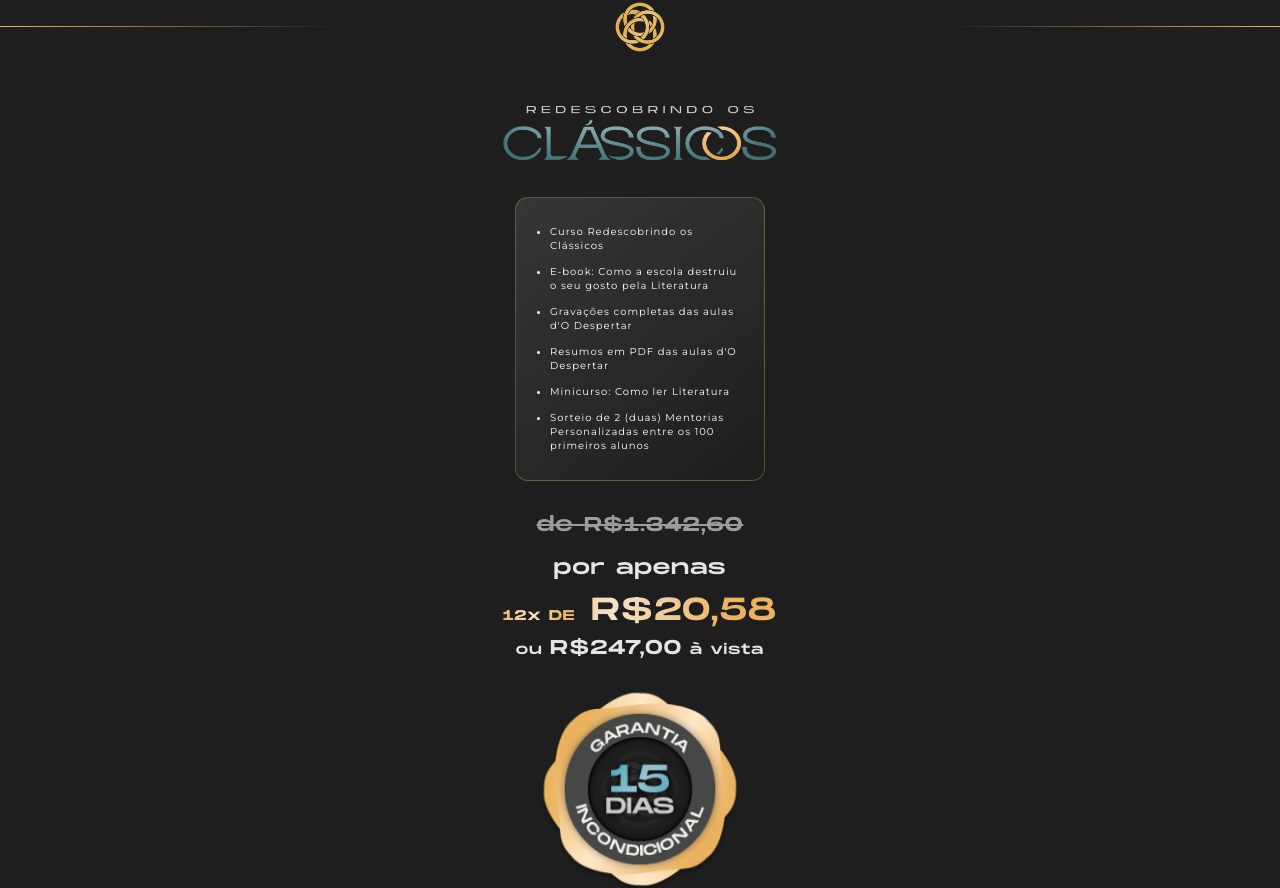
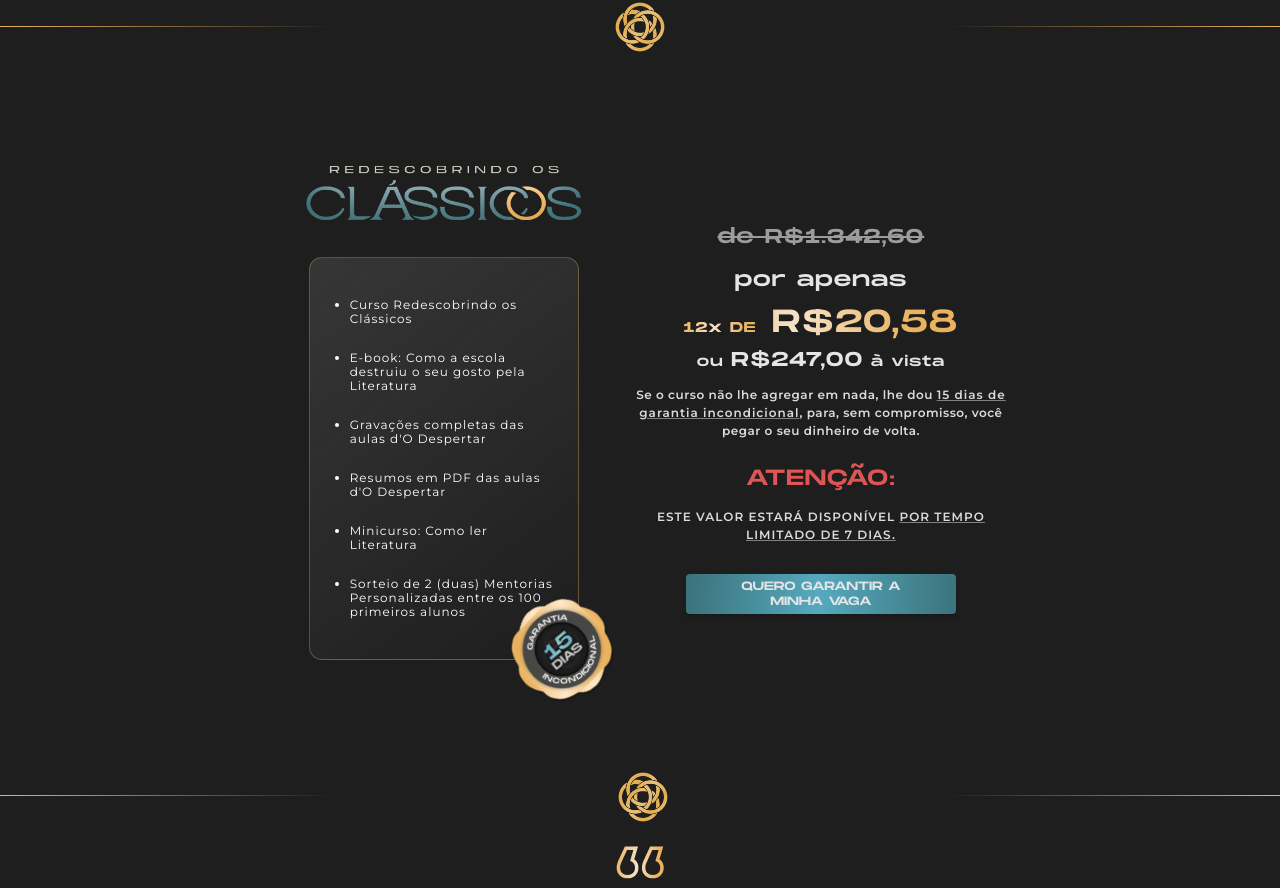
Before and after one commit to MatheusLasserre/matheus-araujo-website, a Next.js app: page / in a window 1280 px wide. Shown: the part 7374-8262 px from the top of the page. Built offline with nearby package versions, Linux system fonts and the light colour scheme.

Commit message:
Ajustes finais

```diff
--- a/components/ROC/Bloco7.js
+++ b/components/ROC/Bloco7.js
@@ -7,6 +7,7 @@ function Bloco7() {
     return (
         <div>
             <div className={B7Style.contentWrap}>
+                <div className={B7Style.flexItemLogo}>
                 <div className={B7Style.logo}>
                     <Image
                         src="/images/ROC/ROC-LOGO-3-4.png"
@@ -27,7 +28,10 @@ function Bloco7() {
                             <li className={B7Style.listItem}>Sorteio de 2 (duas) Mentorias Personalizadas entre os 100 primeiros alunos</li>
                         </ul>
                     </div>
+                    </div>
 
+
+                <div className={B7Style.flexItem2}>
                 <p className={B7Style.oldPrice}> de R$1.342,60</p>
                 <p className={B7Style.forJust}>por apenas</p>
                 <p className={B7Style.actualPrice}><span className={B7Style.actualPricePrefix}>12x DE</span> R$20,58</p>
@@ -47,6 +51,7 @@ function Bloco7() {
                 <Button
                     txt="QUERO GARANTIR A MINHA VAGA"
                 />
+                </div>
                 <div className={B7Style.decorationSymbol}>
                         <Image
                             src="/images/ROC/ROC-SMB-3.png"
--- a/styles/Bloco7.module.css
+++ b/styles/Bloco7.module.css
@@ -120,7 +120,14 @@
 
 .warranty {
     margin: 1.5rem auto;
+    display: flex;
+    align-items: center;
+    justify-items: center;
+    justify-content: center;
+
 }
+
+
 
 .warrantyDescription {
     font-size: 1.2rem;
@@ -193,3 +200,62 @@
     background-image: linear-gradient(270deg, #EAB25E 0%, rgba(234, 178, 94, 0) 26.08%, rgba(234, 178, 94, 0) 73.76%, #EAB25E 100.13%);
 
 }
+
+@media only screen and (min-width: 770px) {
+
+    .contentWrap {
+        flex-direction: row;
+        width: 77rem;
+        align-content: center;
+        align-items: flex-start;
+        padding-top: 12rem;
+        padding-bottom: 12rem;
+    }
+
+    .flexItemLogo {
+        width: 49%;
+        display: flex;
+        flex-direction: column;
+        align-items: center;
+        justify-content: center;
+        justify-items: center;
+    }
+
+    .flexItem2 {
+        width: 49%;
+        display: flex;
+        flex-direction: column;
+        align-items: center;
+        justify-content: center;
+        justify-items: center;
+        justify-self: center;
+        align-self: center;
+    }
+
+    .gradientBox {
+        padding-right: 2rem;
+        padding-left: 4rem;
+        width: 27rem;
+    }
+
+    .listItem {
+        font-size: 1.2rem;
+        margin: 2.5rem auto;
+    }
+
+    .warranty{
+        width: 15%;
+        position: absolute;
+        top: 55rem;
+        left: 25rem;
+        transform: rotate(340deg);
+    }
+
+    .decorationSymbol {
+        position: absolute;
+        top: 93%;
+        left: 47%;
+    }
+
+
+}
```
